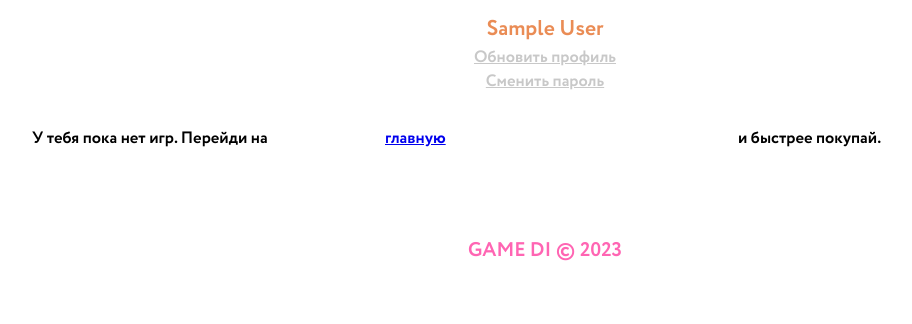
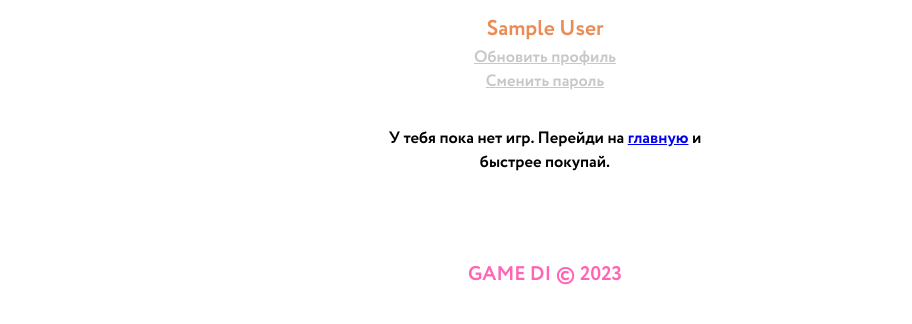
Before and after one commit to platsajacki/gamedi, a Django app: a page that uses gamedi/templates/users/user_detail.html in a window 1280 px wide. Shown: the part 299-623 px from the top of the page, without its empty margins (95-1007 px from the left). Run offline with Django 4.2, Linux system fonts and the light colour scheme; the visitor is signed in with stand-in values (Sample User, id 1); data comes from the database, SQL or seed files in the repository; data that the repository does not hold is empty.

Commit message:
Update user_detail styles.

```diff
--- a/gamedi/static/css/users/profile.css
+++ b/gamedi/static/css/users/profile.css
@@ -68,3 +68,7 @@ img.profile-img {
   text-decoration: none;
   color: var(--main-pink);
 }
+
+.not-game {
+  text-align: center;
+}
--- a/gamedi/templates/users/user_detail.html
+++ b/gamedi/templates/users/user_detail.html
@@ -33,7 +33,9 @@
           </div>
           {% endfor %}
         {% else %}
-          У тебя пока нет игр. Перейди на <a href="{% url 'games:home' %}">главную</a> и быстрее покупай.
+          <div class="not-game">
+            У тебя пока нет игр. Перейди на <a href="{% url 'games:home' %}">главную</a> и быстрее покупай.
+          </div>
         {% endif %}
       </div>
     </div>
```
